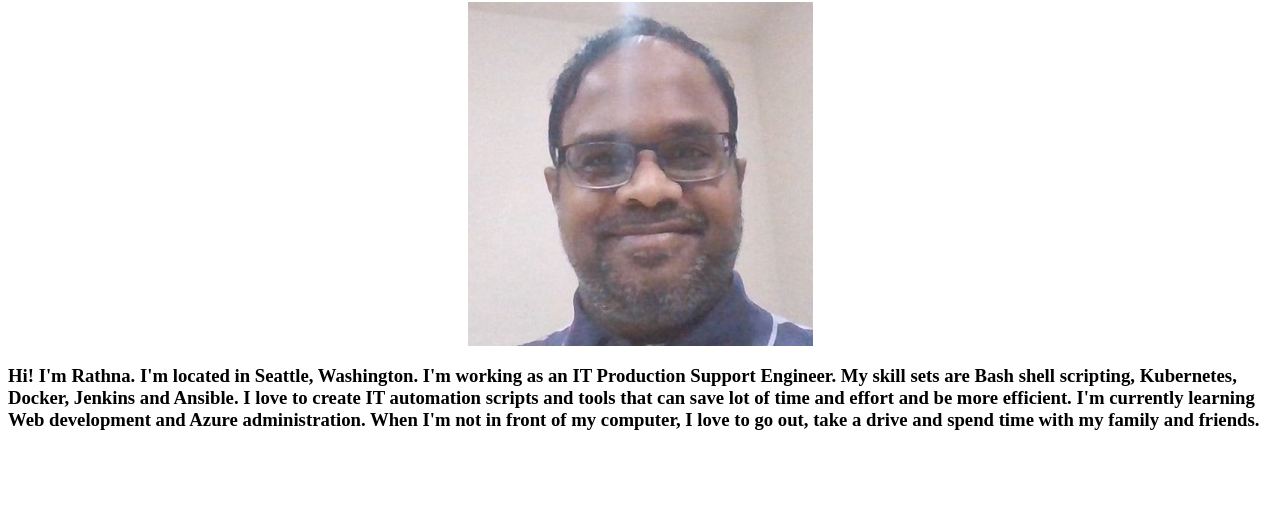
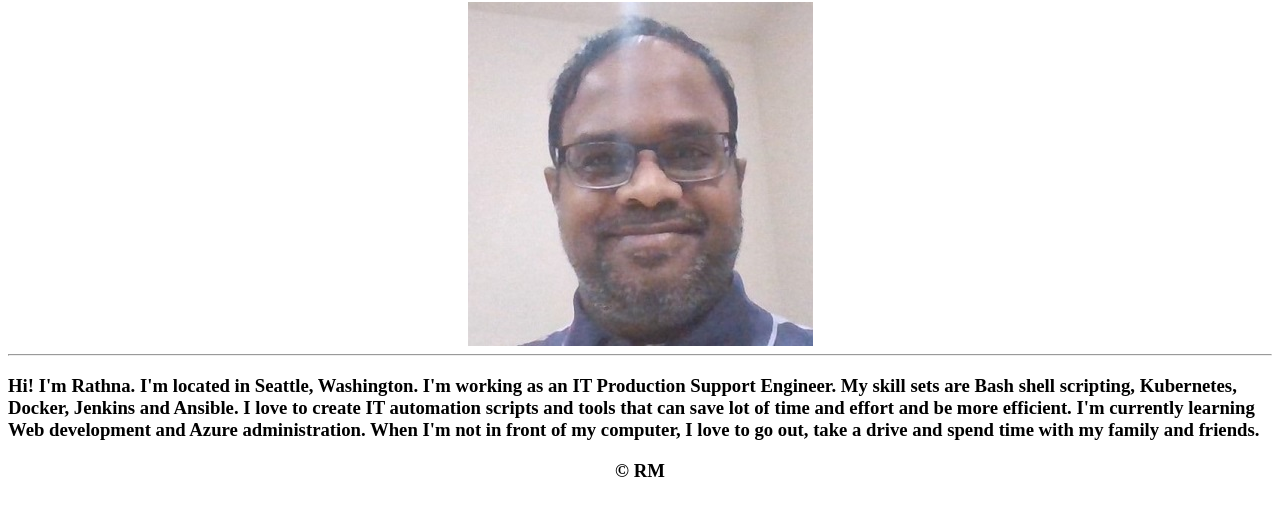
Before and after one commit to mrsabapathy/RathnaMprofile, a plain HTML site: page index.html in a window 1280 px wide. Shown: the part 64-580 px from the top of the page. Drawn offline with Linux system fonts and the light colour scheme.

Commit message:
initial commit

```diff
--- a/index.html
+++ b/index.html
@@ -9,9 +9,11 @@
                 <h1>Rathna's profile</h1>
             </center>
         </header>
+
         <center>
             <img src="pic.jpg" alt="Rathna image" title="Rathna image"/>
         </center>
+        <hr/>
         <p>
             <h3>Hi! I'm Rathna. I'm located in Seattle, Washington. I'm working as an IT Production Support Engineer.
                 My skill sets are Bash shell scripting, Kubernetes, Docker, Jenkins and Ansible.
@@ -21,6 +23,11 @@
 
             </h3>
         </p>
+        <footer>
+            <center>
+                <h3> &copy; RM</h3>
+            </center>
+        </footer>
 
     </body>
 
```
